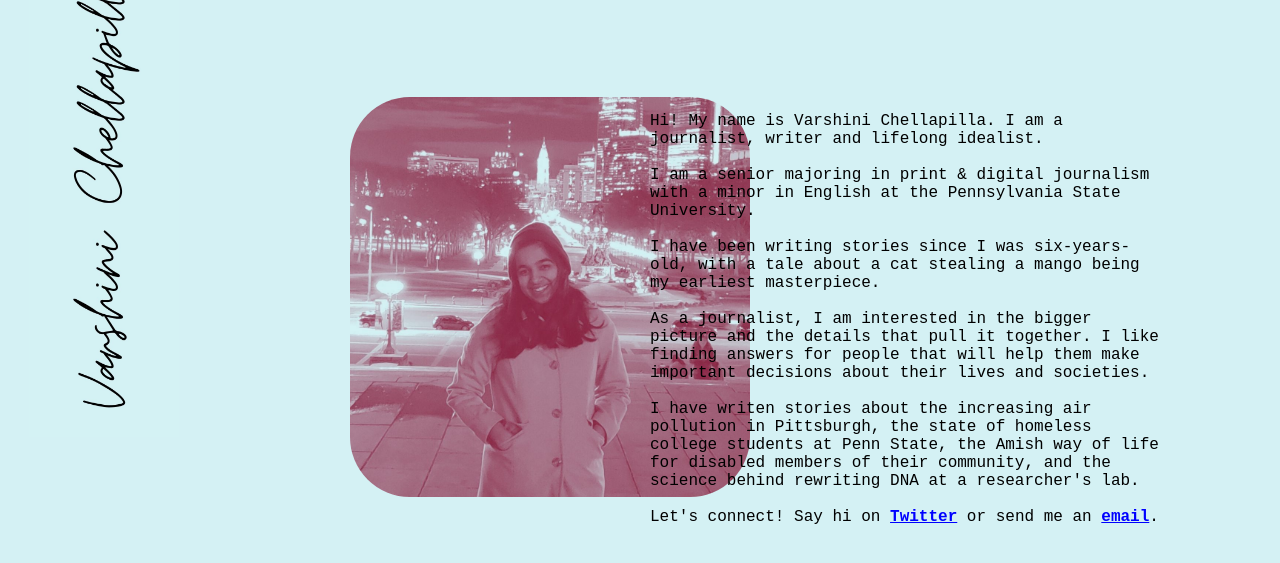
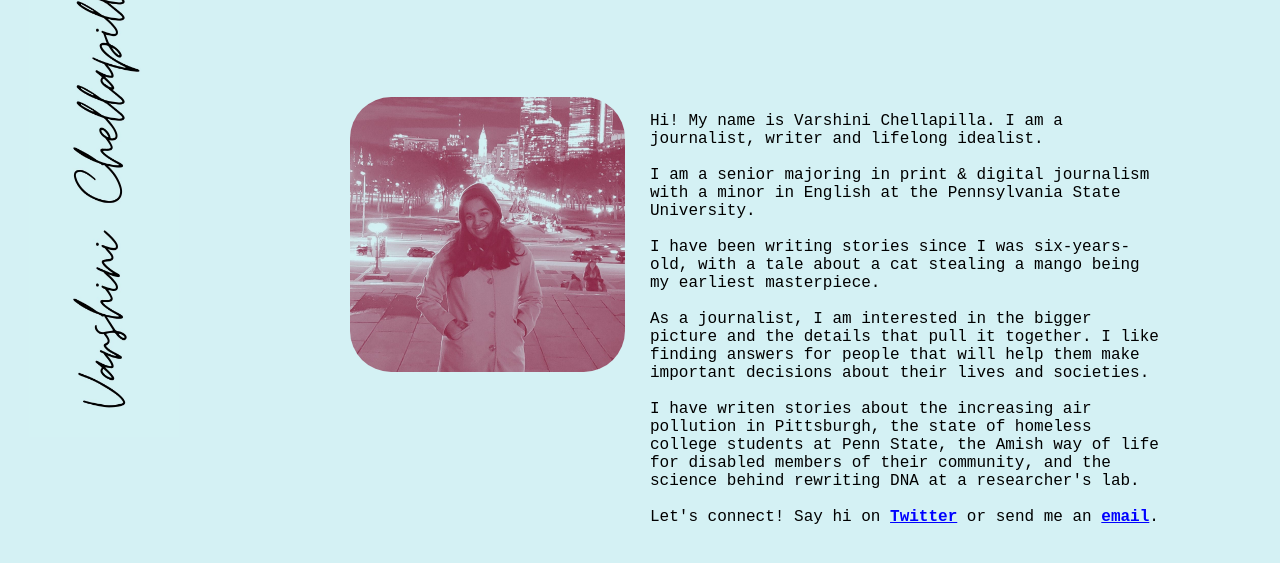
Before and after one commit to vchellapilla/vchellapilla.github.io, a plain HTML site: page index.html in a window 1280 px wide. Shown: the part 111-674 px from the top of the page. Drawn offline with Linux system fonts and the light colour scheme.

Commit message:
Update portfolio_stylesheet.css

```diff
--- a/portfolio_stylesheet.css
+++ b/portfolio_stylesheet.css
@@ -102,8 +102,8 @@ aside{
 
 .vcimage{
     border-radius: 15%;
-    height: 400px;
-    width: 400px;
+    height: 275px;
+    width: 275px;
 }
 
 p.intropara{
```
